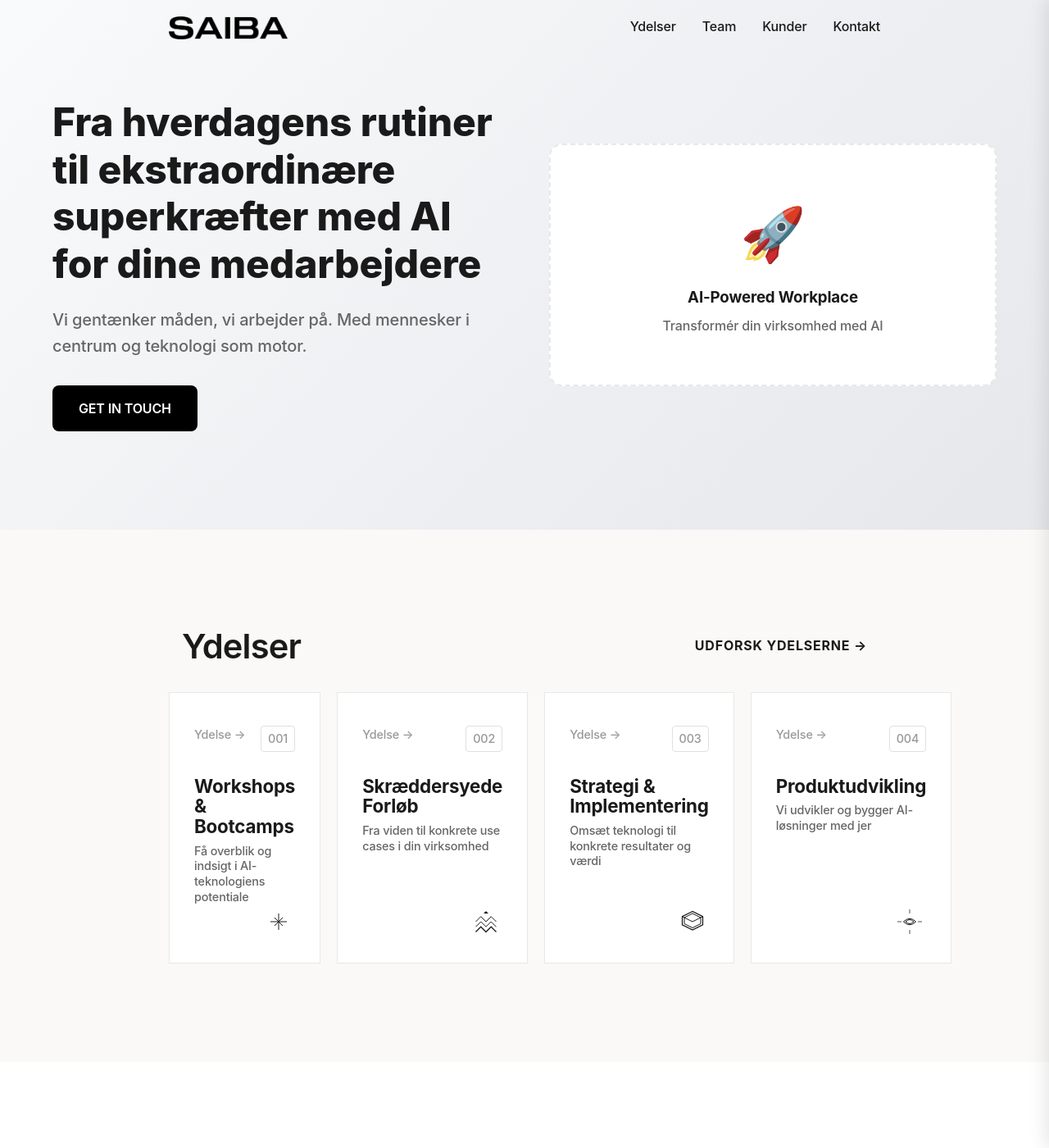
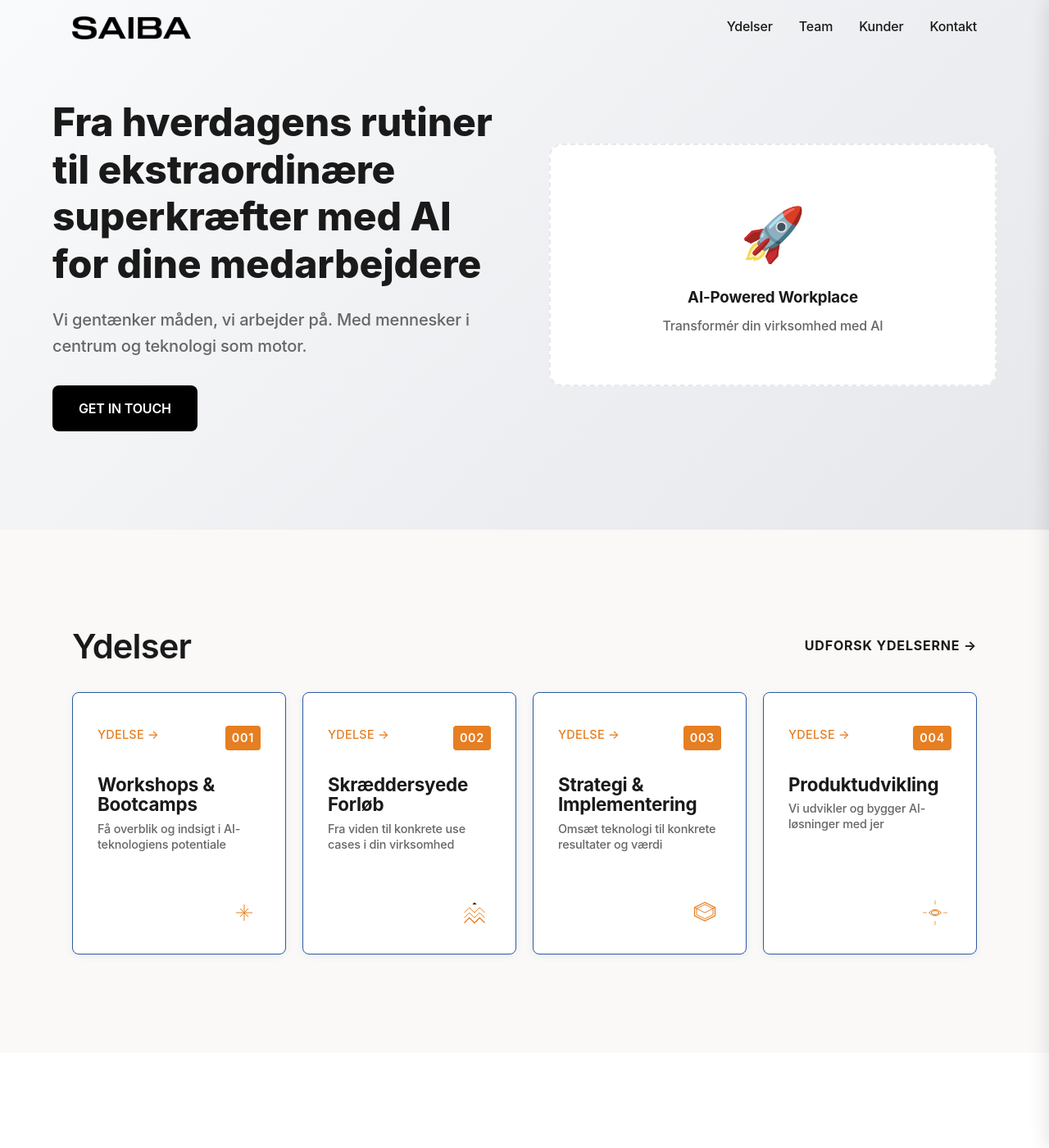
Before and after one commit to b4ltasar/saibaweb, a Jekyll site: the page built from index.html, in a window 1280 px wide and 1400 px high. Shown: the whole window at 82% size. Built offline with Jekyll 4.4.1, drawn with Linux system fonts in a browser that asks for light colours.

Commit message:
Fix alignment and implement service card design
ALIGNMENT FIXES:
- All containers: 1200px max-width with 24px padding
- Header nav: aligns with content grid
- Services grid: proper container alignment
- AI facts frame: consistent padding

SERVICE CARD DESIGN:
- White background with blue border (#2c5aa0)
- Orange accent color (#e67e22) for trust
- Orange 'Ydelse →' text (uppercase)
- Orange numbered badges with white text
- Orange icons that change to dark blue on hover
- Subtle shadow with blue tint

COLOR PALETTE:
- Primary: Dark blue (#2c5aa0, #1e3a5f) for trust
- Accent: Orange (#e67e22, #d35400) for warmth
- White backgrounds for clean contrast
- Professional agency aesthetic

Now matches reference design with proper alignment!

```diff
--- a/assets/css/main.css
+++ b/assets/css/main.css
@@ -153,9 +153,9 @@ body {
   display: flex;
   justify-content: space-between;
   align-items: center;
-  max-width: 900px;
+  max-width: 1200px;
   margin: 0 auto;
-  padding: 0 16px;
+  padding: 0 24px;
 }
 
 .logo {
@@ -336,9 +336,9 @@ body {
 }
 
 .services-container {
-  max-width: 900px;
+  max-width: 1200px;
   margin: 0 auto;
-  padding: 0 16px;
+  padding: 0 24px;
 }
 
 .services-title,
@@ -363,10 +363,10 @@ body {
   justify-content: space-between;
   align-items: center;
   margin-bottom: 32px;
-  max-width: 900px;
+  max-width: 1200px;
   margin-left: auto;
   margin-right: auto;
-  padding: 0 16px;
+  padding: 0 24px;
 }
 
 
@@ -457,21 +457,22 @@ body {
   display: grid;
   grid-template-columns: repeat(4, 1fr);
   gap: 20px;
-  max-width: 1400px;
+  max-width: 1200px;
   margin: 0 auto;
+  padding: 0 24px;
 }
 
 .service-card {
-  background: var(--card);
+  background: #ffffff;
   padding: 40px 30px;
-  border: 1px solid var(--border);
-  border-radius: 0;
+  border: 1px solid #2c5aa0;
+  border-radius: 8px;
   position: relative;
   display: flex;
   flex-direction: column;
   min-height: 320px;
   transition: all 0.4s cubic-bezier(0.25, 0.46, 0.45, 0.94);
-  box-shadow: 0 0 0 var(--shadow);
+  box-shadow: 0 2px 8px rgba(44, 90, 160, 0.08);
   opacity: 1;
   transform: translateY(0);
   overflow: visible;
@@ -488,8 +489,8 @@ body {
 
 .service-card:hover {
   transform: translateY(-8px);
-  box-shadow: 0 20px 40px var(--shadow-hover);
-  border-color: var(--accent);
+  box-shadow: 0 20px 40px rgba(44, 90, 160, 0.15);
+  border-color: #1e3a5f;
   opacity: 1 !important;
 }
 
@@ -502,10 +503,13 @@ body {
 
 .offering-link {
   font-size: 0.9rem;
-  color: #999;
+  color: #e67e22;
   text-decoration: none;
   transition: color 0.3s ease;
   position: relative;
+  text-transform: uppercase;
+  letter-spacing: 0.02em;
+  font-weight: 500;
 }
 
 .offering-link::after {
@@ -515,7 +519,7 @@ body {
   left: 0;
   width: 0;
   height: 1px;
-  background: black;
+  background: #e67e22;
   transition: width 0.3s ease;
   transform-origin: left;
 }
@@ -525,17 +529,19 @@ body {
 }
 
 .offering-link:hover {
-  color: #666;
+  color: #d35400;
 }
 
 .service-number {
   font-size: 0.9rem;
-  color: #999;
-  background: transparent;
-  border: 1px solid #e0e0e0;
+  color: #ffffff;
+  background: #e67e22;
+  border: none;
   padding: 4px 8px;
   border-radius: 4px;
-  font-family: monospace;
+  font-family: 'Darker Grotesque', sans-serif;
+  font-weight: 600;
+  letter-spacing: 0.05em;
 }
 
 .service-title {
@@ -582,7 +588,7 @@ body {
   display: flex;
   align-items: center;
   justify-content: center;
-  color: var(--text);
+  color: #e67e22;
   overflow: visible;
 }
 
@@ -706,9 +712,9 @@ body {
 }
 
 .ai-facts-container {
-  max-width: 900px;
+  max-width: 1200px;
   margin: 0 auto;
-  padding: 0 16px;
+  padding: 0 24px;
 }
 
 .ai-facts-header {
@@ -724,7 +730,7 @@ body {
   background: #f8f8f8;
   border: 1px solid #e5e5e5;
   border-radius: 8px;
-  padding: 32px 16px;
+  padding: 40px 24px;
   position: relative;
   min-height: 320px;
   display: flex;
```
